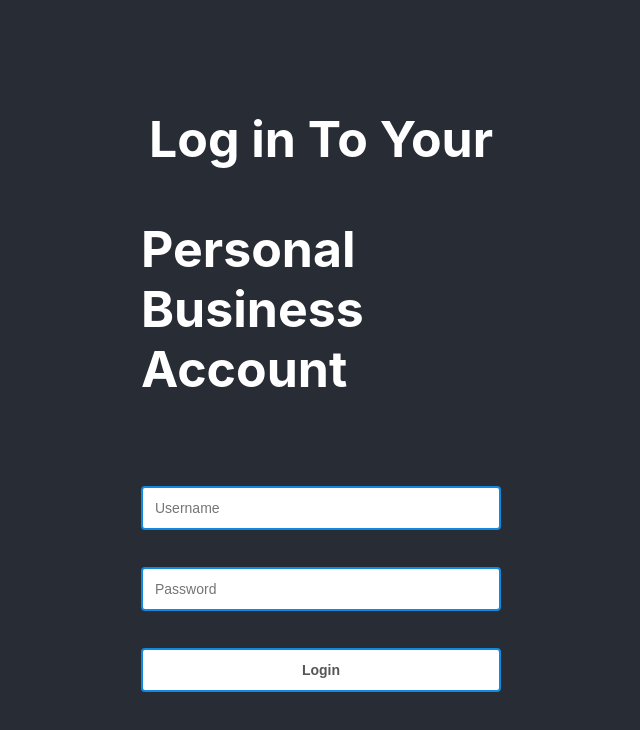
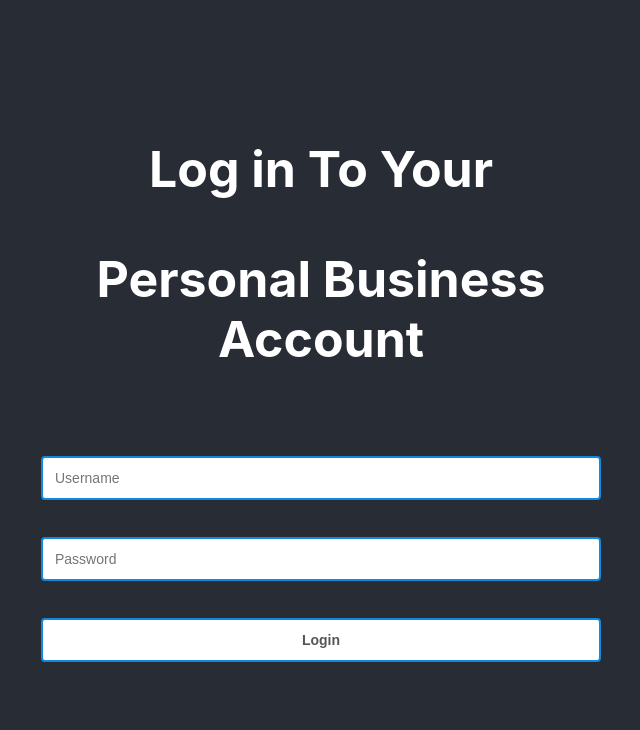
Before and after one commit to JoeLystein/psbms, a React (Create React App) app: page /Loginpage in a window 1280 px wide. Shown: the top 730 px of the page, without its empty margins (319-959 px from the left). Built offline with nearby package versions, Linux system fonts and the light colour scheme; no server answers.

Commit message:
login nice

```diff
--- a/src/App.js
+++ b/src/App.js
@@ -6,7 +6,7 @@ import Contact from './Contact';
 import About from './About';
 import Loginpage from './Loginpage';
 import Signup from './Signup';
-import {BrowserRouter as Router,Switch, Route, Redirect } from 'react-router-dom';
+import {BrowserRouter as Router,Switch, Route} from 'react-router-dom';
 
 class App extends React.Component {
 
--- a/src/Login.css
+++ b/src/Login.css
@@ -17,7 +17,7 @@ body, html, #root, .app, .container {
   .loginForm {
    box-sizing: border-box;
    width: 100%;
-   max-width: 400px;
+   max-width: 600px;
    padding-left: 20px;
    padding-right: 20px;
   }
--- a/src/LoginForm.js
+++ b/src/LoginForm.js
@@ -80,7 +80,7 @@ class  LoginForm extends React.Component {
 
         return(
             <div className="loginForm">
-                <b><center>Log in To Your</center></b> <p><b>Personal Business Account</b></p>
+                <b><center>Log in To Your</center></b> <p><center><b>Personal Business Account</b></center></p>
                 <InputField
                 	type='text'
                 	placeholder='Username'
```
